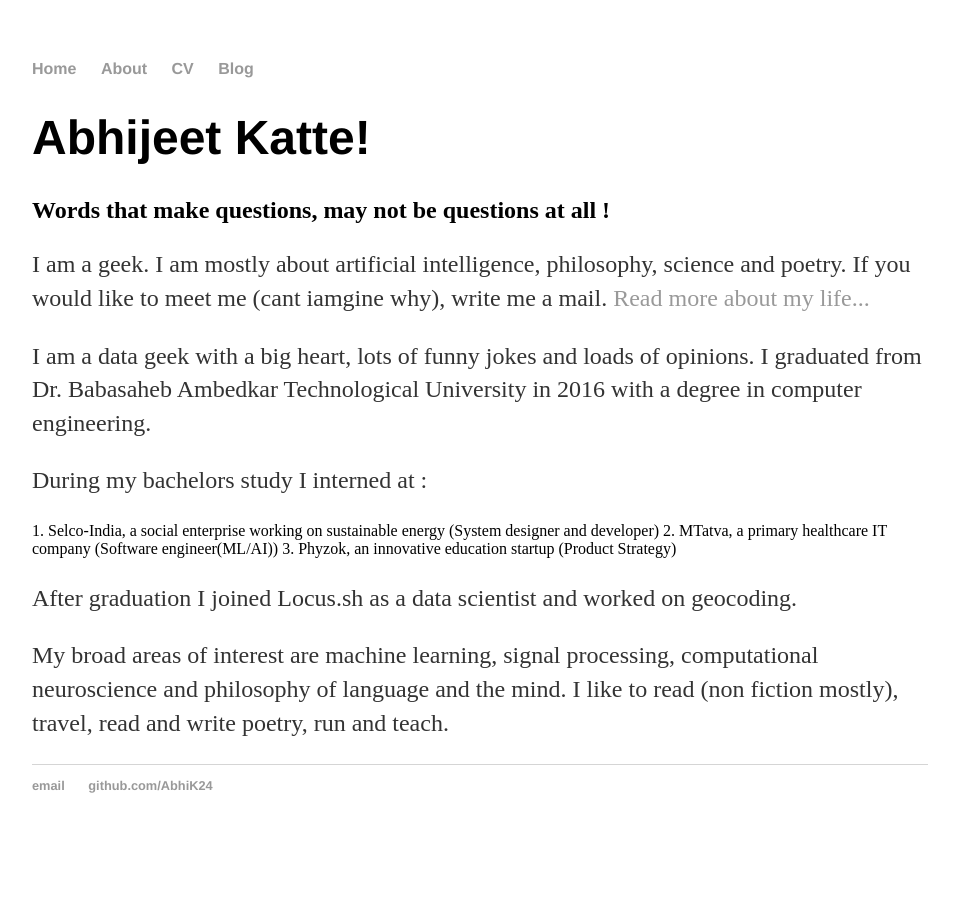
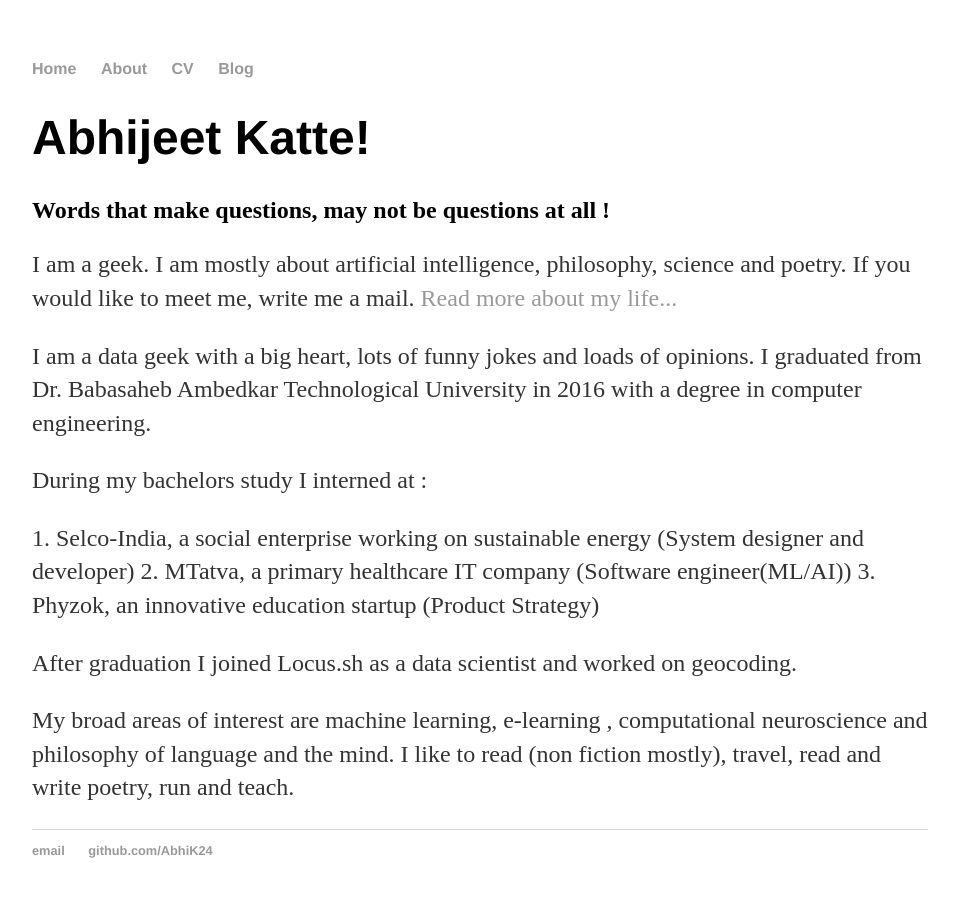
Before and after one commit to AbhiK24/abhik24.github.io, a Jekyll site: the page built from about/index.html, in a window 1280 px wide. Shown: the whole page, without its empty margins (160-1117 px from the left). Built offline with Jekyll 4.4.1, drawn with Linux system fonts in a browser that asks for light colours.

Commit message:
elearning

```diff
--- a/about/index.html
+++ b/about/index.html
@@ -5,16 +5,18 @@ title: Abhijeet Katte, data scientist
 <div class="blurb">
 	<h1> Abhijeet Katte! </h1>
 	<h2> Words that make questions, may not be questions at all ! </h2>
-	<p> I am a geek. I am mostly about artificial intelligence, philosophy, science and poetry. If you would like to meet me (cant iamgine why), write me a mail. <a href = http://abhijeetkatte.wordpress.com> Read more about my life...</a></p>
+	<p> I am a geek. I am mostly about artificial intelligence, philosophy, science and poetry. If you would like to meet me, write me a mail. <a href = http://abhijeetkatte.wordpress.com> Read more about my life...</a></p>
 	<p> I am a data geek with a big heart, lots of funny jokes and loads of opinions. I graduated from Dr. Babasaheb Ambedkar Technological University in 2016 with a degree in computer engineering. </p>
         <p> During my bachelors study I interned at : </p>
+	 <p>
          1. Selco-India, a social enterprise working on sustainable energy (System designer and developer)
          2. MTatva, a primary healthcare IT company (Software engineer(ML/AI))
          3. Phyzok, an innovative education startup (Product Strategy)
+        </p>
 
 <p>After graduation I joined Locus.sh as a data scientist and worked on geocoding.</p>
 
-<p>My broad areas of interest are machine learning, signal processing, computational neuroscience and philosophy of language and the mind.
+<p>My broad areas of interest are machine learning, e-learning , computational neuroscience and philosophy of language and the mind.
 I like to read (non fiction mostly), travel, read and write poetry, run and teach.</p>
 
 </div><!-- /.blurb -->
```
